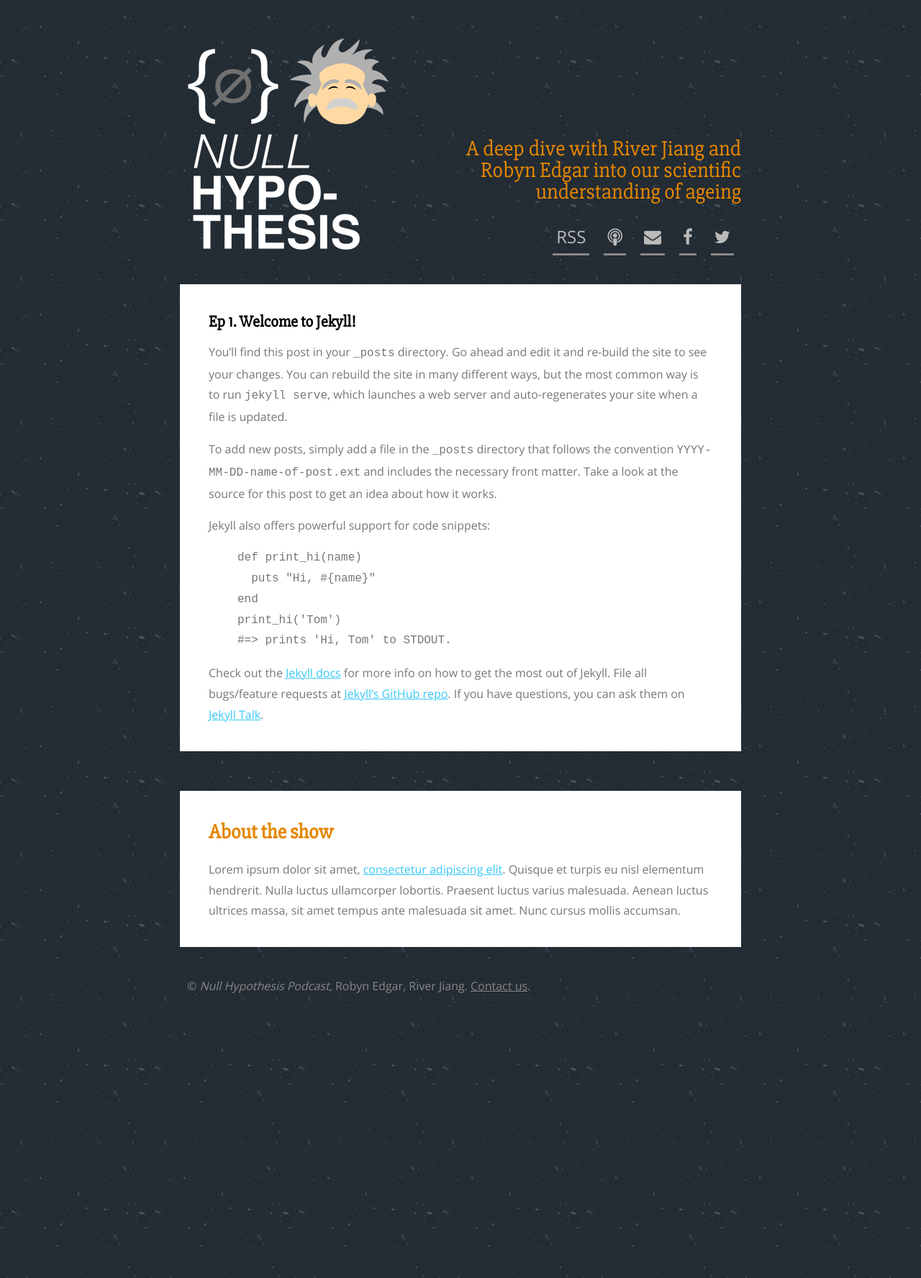
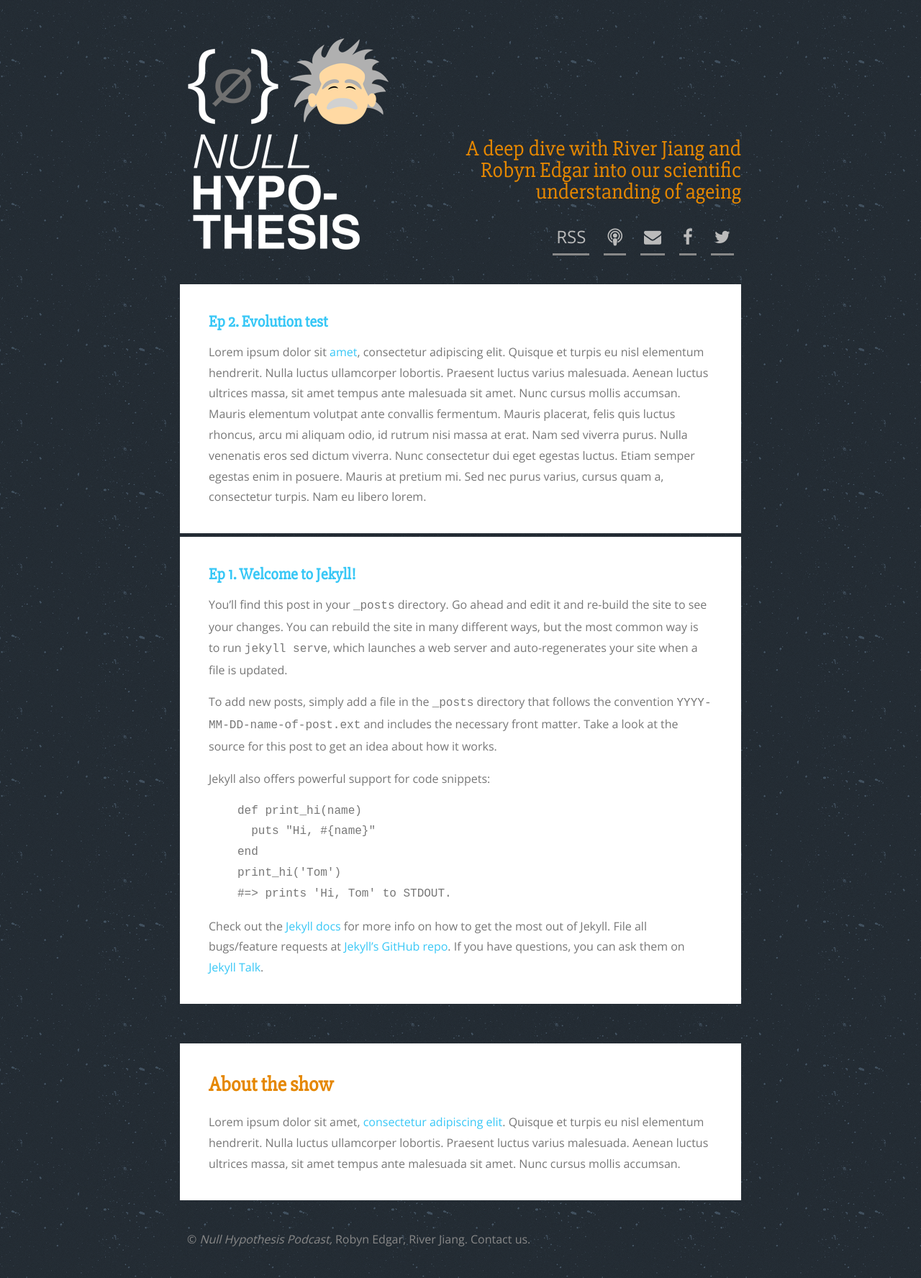
Before and after one commit to river/nullhypothesispodcast, a Jekyll site: the page built from index.md, in a window 1280 px wide. Shown: the whole page at 72% size. Built offline with Jekyll 4.4.1, drawn with Linux system fonts in a browser that asks for light colours.

Commit message:
multiple posts

```diff
--- a/_includes/post.html
+++ b/_includes/post.html
@@ -1,4 +1,4 @@
 <div class="card">
-  <h3>Ep {{ post.episode }}. {{ post.title | escape }}</h3>
-  {{ post.content }}
+  <h3><a href="{{ include.post.url | relative_url }}">Ep {{ include.post.episode }}. {{ include.post.title | escape }}</a></h3>
+  {{ include.post.content }}
 </div>
--- a/_layouts/home.html
+++ b/_layouts/home.html
@@ -3,7 +3,7 @@ layout: master
 ---
 
 {% for post in site.posts %}
-  {% include post.html %}
+  {% include post.html post=post %}
 {% endfor %}
 
 <!-- <div class="card">
--- /dev/null
+++ b/_layouts/post.html
@@ -0,0 +1,5 @@
+---
+layout: master
+---
+
+{% include post.html post=page %}
--- a/_posts/2017-09-24-welcome-to-jekyll.markdown
+++ b/_posts/2017-09-24-welcome-to-jekyll.markdown
@@ -1,5 +1,5 @@
 ---
-layout: master
+layout: post
 title:  "Welcome to Jekyll!"
 episode: 1
 date:   2017-09-24 05:58:23 -0400
--- /dev/null
+++ b/_posts/2017-10-12-evolution-test.markdown
@@ -0,0 +1,8 @@
+---
+layout: post
+title:  "Evolution test"
+episode: 2
+date:   2017-10-12 05:58:23 -0400
+---
+
+Lorem ipsum dolor sit <a href="#">amet</a>, consectetur adipiscing elit. Quisque et turpis eu nisl elementum hendrerit. Nulla luctus ullamcorper lobortis. Praesent luctus varius malesuada. Aenean luctus ultrices massa, sit amet tempus ante malesuada sit amet. Nunc cursus mollis accumsan. Mauris elementum volutpat ante convallis fermentum. Mauris placerat, felis quis luctus rhoncus, arcu mi aliquam odio, id rutrum nisi massa at erat. Nam sed viverra purus. Nulla venenatis eros sed dictum viverra. Nunc consectetur dui eget egestas luctus. Etiam semper egestas enim in posuere. Mauris at pretium mi. Sed nec purus varius, cursus quam a, consectetur turpis. Nam eu libero lorem.
--- a/assets/main.css
+++ b/assets/main.css
@@ -11,6 +11,7 @@ body {
 
 a {
 	color: #37c7f6;
+	text-decoration: none;
 }
 
 a:hover {
```
